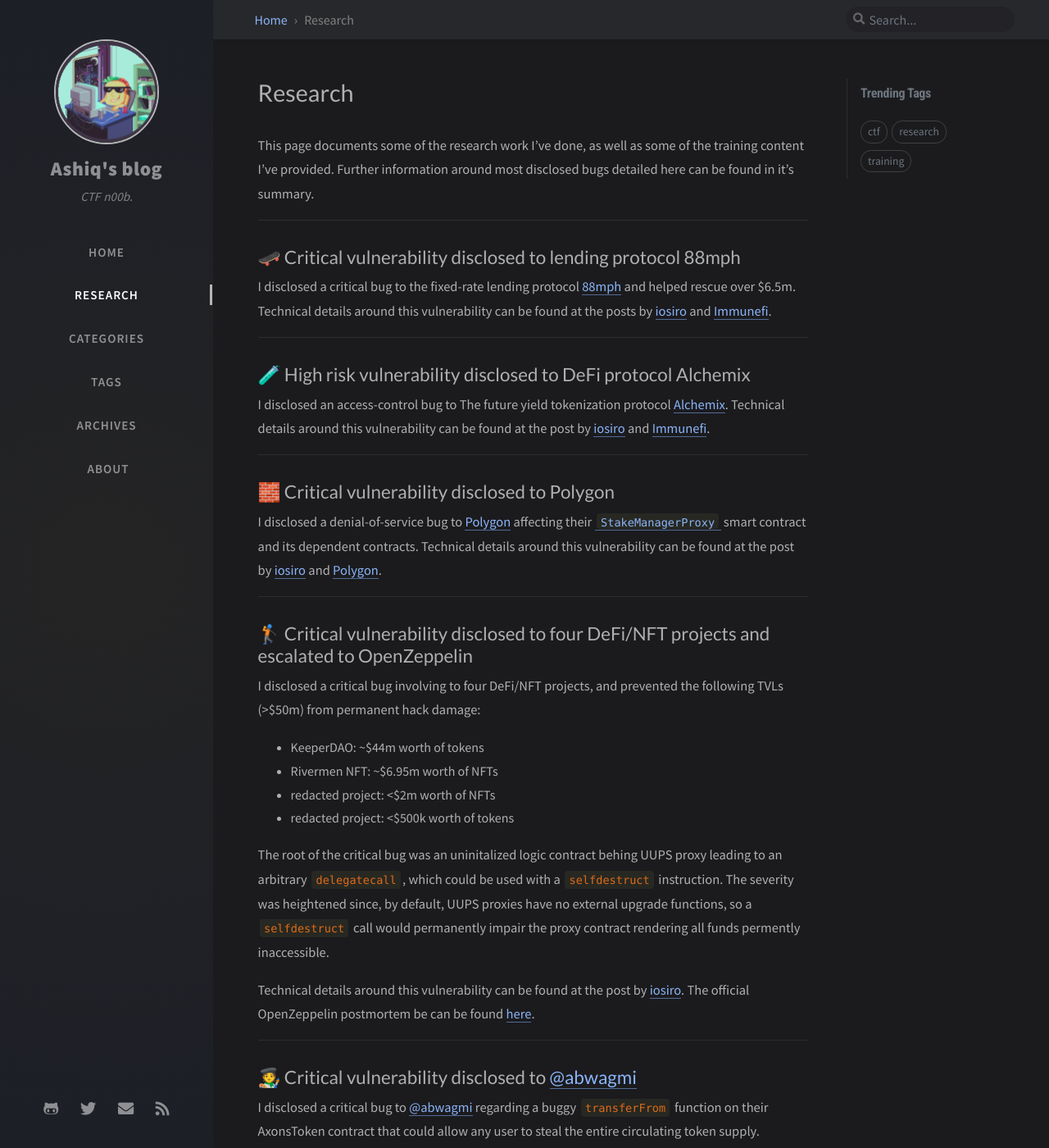
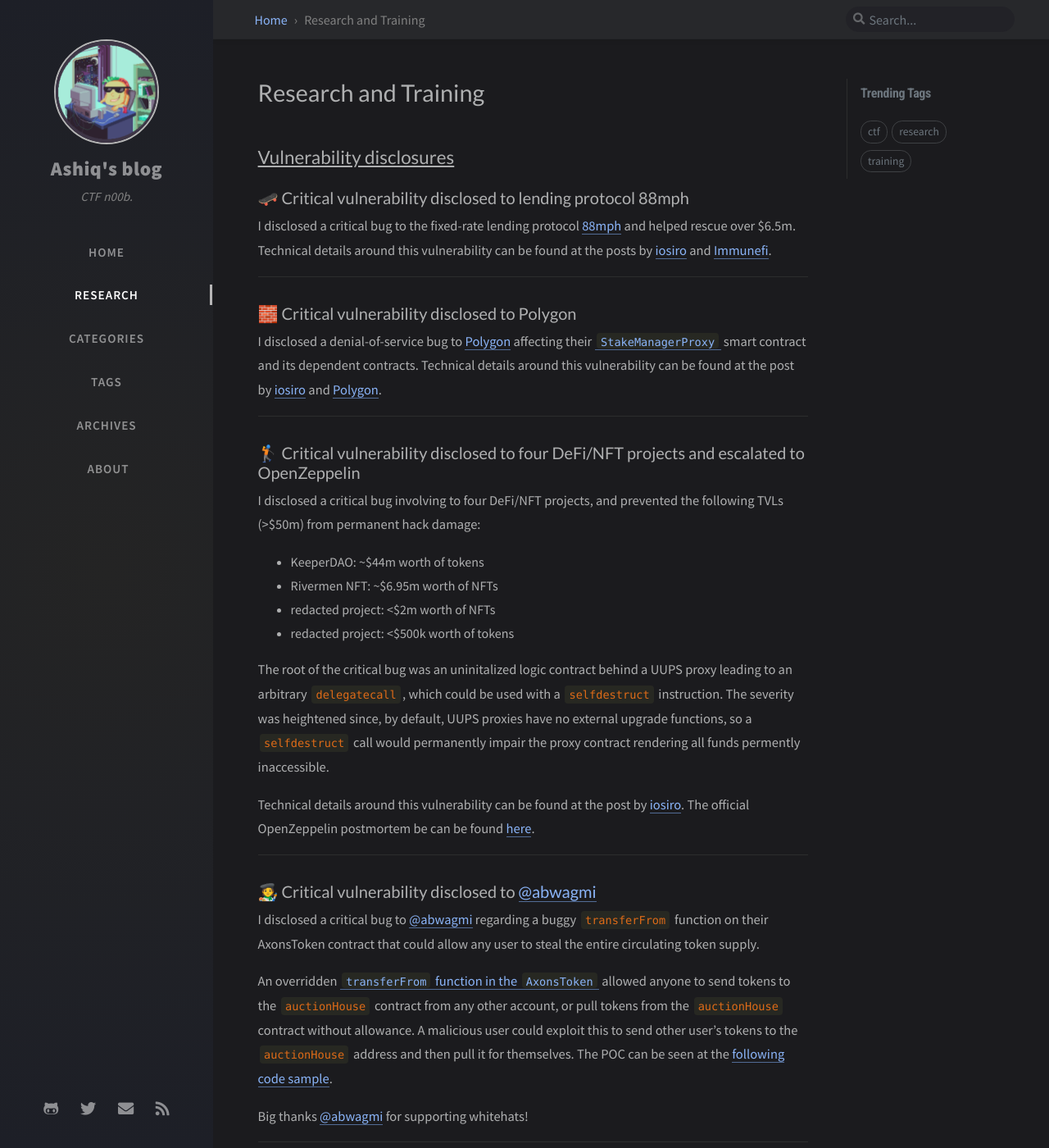
Before and after one commit to toastedsteaksandwich/toastedsteaksandwich.github.io, a Jekyll site: the page built from tabs/research.md, in a window 1280 px wide and 1400 px high. Shown: the whole window at 82% size. Built offline with Jekyll 4.4.1, drawn with Linux system fonts in a browser that asks for light colours; nearby versions of some CDN libraries; comment, search, counter and statistics services are not loaded; some of the changed text lies outside the part shown.

Commit message:
Formatted research page

```diff
--- a/tabs/research.md
+++ b/tabs/research.md
@@ -1,5 +1,5 @@
 ---
-title: Research
+title: Research and Training
 
 # The Research page
 # v2.0
@@ -8,23 +8,19 @@
 # MIT License
 ---
 
-This page documents some of the research work I've done, as well as some of the training content I've provided. Further information around most disclosed bugs detailed here can be found in it's summary.
+## <u>Vulnerability disclosures</u>
+
+### 🛹 Critical vulnerability disclosed to lending protocol 88mph
+I disclosed a critical bug to the fixed-rate lending protocol [88mph](https://88mph.app/) and helped rescue over $6.5m. Technical details around this vulnerability can be found at the posts by [iosiro](https://iosiro.com/blog/88mph-bug-bounty-post-mortem) and [Immunefi](https://medium.com/immunefi/88mph-function-initialization-bug-fix-postmortem-c3a2282894d3).
 
 
 ---
-## 🛹 Critical vulnerability disclosed to lending protocol 88mph
-I disclosed a critical bug to the fixed-rate lending protocol [88mph](https://88mph.app/) and helped rescue over $6.5m. Technical details around this vulnerability can be found at the posts by [iosiro](https://iosiro.com/blog/88mph-bug-bounty-post-mortem) and [Immunefi](https://medium.com/immunefi/88mph-function-initialization-bug-fix-postmortem-c3a2282894d3).
-
----
-## 🧪 High risk vulnerability disclosed to DeFi protocol Alchemix
-I disclosed an access-control bug to The future yield tokenization protocol [Alchemix](https://alchemix.fi/). Technical details around this vulnerability can be found at the post by [iosiro](https://iosiro.com/blog/high-risk-vulnerability-disclosed-to-alchemix) and [Immunefi](https://medium.com/immunefi/alchemix-access-control-bug-fix-debrief-a13d39b9f2e0).
-
----
-## 🧱 Critical vulnerability disclosed to Polygon
+### 🧱 Critical vulnerability disclosed to Polygon
 I disclosed a denial-of-service bug to [Polygon](https://polygon.technology/) affecting their [`StakeManagerProxy`](https://etherscan.io/address/0x5e3ef299fddf15eaa0432e6e66473ace8c13d908) smart contract and its dependent contracts. Technical details around this vulnerability can be found at the post by [iosiro](https://iosiro.com/blog/temporary-denial-of-service-vulnerability-disclosed-to-and-remediated-by-polygon) and [Polygon](https://hackmd.io/SoItk4zvTDuJ2Rio5Byu_w).
 
 ---
-## 🏌️ Critical vulnerability disclosed to four DeFi/NFT projects and escalated to OpenZeppelin
+
+### 🏌️ Critical vulnerability disclosed to four DeFi/NFT projects and escalated to OpenZeppelin
 I disclosed a critical bug involving to four DeFi/NFT projects, and prevented the following TVLs (>$50m) from permanent hack damage:
 
 - KeeperDAO: ~$44m worth of tokens
@@ -32,30 +28,34 @@
 - redacted project: <$2m worth of NFTs
 - redacted project: <$500k worth of tokens
 
-The root of the critical bug was an uninitalized logic contract behing UUPS proxy leading to an arbitrary `delegatecall`, which could be used with a `selfdestruct` instruction. The severity was heightened since, by default, UUPS proxies have no external upgrade functions, so a `selfdestruct` call would permanently impair the proxy contract rendering all funds permently inaccessible.
+The root of the critical bug was an uninitalized logic contract behind a UUPS proxy leading to an arbitrary `delegatecall`, which could be used with a `selfdestruct` instruction. The severity was heightened since, by default, UUPS proxies have no external upgrade functions, so a `selfdestruct` call would permanently impair the proxy contract rendering all funds permently inaccessible.
 
 Technical details around this vulnerability can be found at the post by [iosiro](https://iosiro.com/blog/openzeppelin-uups-proxy-vulnerability-disclosure). The official OpenZeppelin postmortem be can be found [here](https://forum.openzeppelin.com/t/uupsupgradeable-vulnerability-post-mortem/15680).
 
 ---
-## 🧑‍🎨 Critical vulnerability disclosed to [@abwagmi](https://twitter.com/abwagmi/)
+### 🧑‍🎨 Critical vulnerability disclosed to [@abwagmi](https://twitter.com/abwagmi/)
 I disclosed a critical bug to [@abwagmi](https://twitter.com/abwagmi/status/1465866170599358465) regarding a buggy `transferFrom` function on their AxonsToken contract that could allow any user to steal the entire circulating token supply.
 
 An overridden [`transferFrom` function in the `AxonsToken`](https://rinkeby.etherscan.io/address/0xd3cF1baab1F75d5bd86150963dda164c6E3E87A6#code#L687) allowed anyone to send tokens to the `auctionHouse` contract from any other account, or pull tokens from the `auctionHouse` contract without allowance. A malicious user could exploit this to send other user's tokens to the `auctionHouse` address and then pull it for themselves. The POC can be seen at the [following code sample](https://gist.github.com/AshiqAmien/470add84111539a724c35350dc30a49f).
 
 Big thanks [@abwagmi](https://twitter.com/abwagmi/status/1466343883755995139) for supporting whitehats!
 
+---
+### 🧪 High risk vulnerability disclosed to DeFi protocol Alchemix
+I disclosed an access-control bug to The future yield tokenization protocol [Alchemix](https://alchemix.fi/). Technical details around this vulnerability can be found at the post by [iosiro](https://iosiro.com/blog/high-risk-vulnerability-disclosed-to-alchemix) and [Immunefi](https://medium.com/immunefi/alchemix-access-control-bug-fix-debrief-a13d39b9f2e0).
 
 ---
-## 🕵️ Undisclosed vulnerabilities
+### 🕵️ Undisclosed vulnerabilities
 
 I've reported bugs that were confirmed by the respective team, but they've asked to redact the bug details in the interim. If this changes in the future, I'll update the list below and include the details once I have permission.
 
 - Medium risk bug reported to and confirmed by *redacted project 1*.
 - High risk bug reported to and confirmed by *redacted project 2*.
 - High risk bug reported to and confirmed by *redacted project 3*.
+- Low risk bug reported to and confirmed bt *redacted project 4*.
 
 ---
-## 🥊 Code 4rena contests
+### 🥊 Code 4rena contests
 I occassionally participate in [code 4rena](https://code423n4.com/) contests, usually quite loosely. You can find my progress on the [leaderboard](https://code423n4.com/leaderboard) under the alias `toastedsteaksandwich`. I've submitted at least one valid issue to the following contests:
 
 - [Wild Credit](https://code423n4.com/reports/2021-07-wildcredit/)
@@ -64,10 +64,14 @@
 - [Visor Finance](https://code423n4.com/reports/2021-05-visorfinance/)
 
 ---
-## ✍️ Introduction to smart contract bug hunting
+
+
+## <u>Training materials</u>
+
+### ✍️ Introduction to smart contract bug hunting
 I wrote a blog post for [Hack South](https://hacksouth.africa/) to introduce smart contract bug hunting. The post can be found [here](https://hacksouth.africa/bug%20bounty/smart-contract-bug-hunting/).
 
 ---
-## 🧑‍🏫 How to PoC your bug leads
+### 🧑‍🏫 How to PoC your bug leads
 
 I wrote a blog post for [Immunefi](https://immunefi.com/) on how to write a PoC for any smart contract bug leads you've come across. The post can be found [here](https://medium.com/immunefi/how-to-poc-your-bug-leads-5ec76abdc1d8).
```
